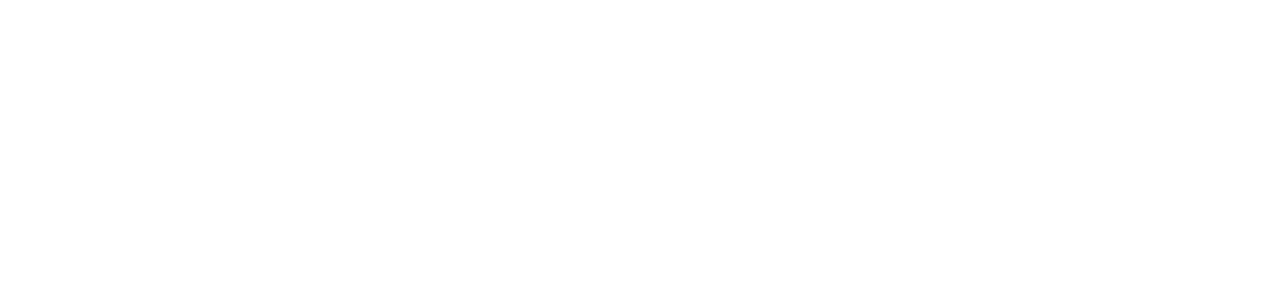
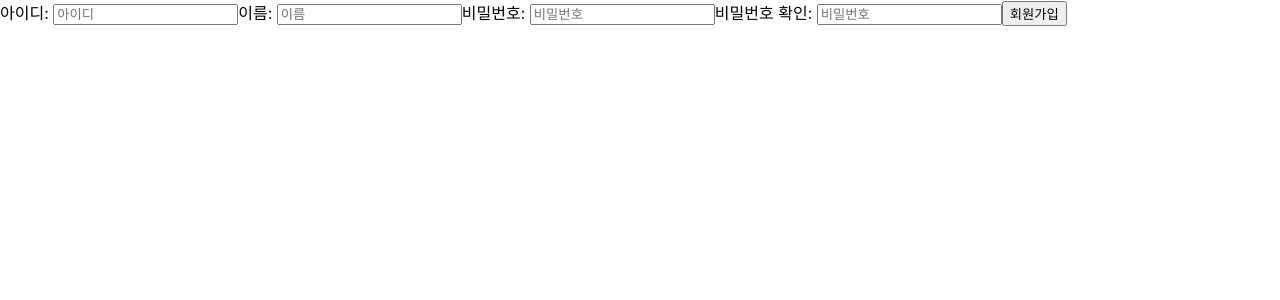
Before and after one commit to fullgon/DoingDoing, a React (Create React App) app: page /signUp in a window 1280 px wide. Before the commit this address had no page. Shown: the top 300 px of the page. Built offline with nearby package versions, Linux system fonts and the light colour scheme.

Commit message:
add SignIn.js & SignUp.js

```diff
--- a/src/index.js
+++ b/src/index.js
@@ -3,13 +3,16 @@
 import './index.css';
 import App from './App';
 import { BrowserRouter, Route, Routes } from 'react-router-dom';
+import SignIn from './signIn/SignIn';
+import SignUp from './signUp/SignUp';
 
 
 const root = ReactDOM.createRoot(document.getElementById('root'));
 root.render(
   <BrowserRouter>
     <Routes>
-      <Route path="/" element={<App/>} />
+      <Route path="/" element={<SignIn/>} />
+      <Route path='signUp' element={<SignUp/>}/>
     </Routes>
   </BrowserRouter>,
   root
--- /dev/null
+++ b/src/signIn/SignIn.js
@@ -0,0 +1,26 @@
+import {useEffect} from "react"
+import {useNavigate} from "react-router-dom"
+
+function SignIn(){
+
+    const navigate = useNavigate();
+
+    //로그인 버튼 클릭 시 계정 확인 후 로그인 처리
+
+    //회원가입 버튼 클릭 시 회원가입페이지로 이동
+    const goToSignUp = () =>{
+        navigate(`signUp`);
+    }
+    //useEffect();
+
+    return(
+        <div>
+            아이디: <input type="text" placeholder="아이디"></input>
+            비밀번호: <input type="password" placeholder="비밀번호"></input>
+            <input type="submit" value="로그인"></input>
+            <button onClick={goToSignUp}>회원가입</button>
+        </div>
+    )
+}
+
+export default SignIn;
--- /dev/null
+++ b/src/signUp/SignUp.js
@@ -0,0 +1,41 @@
+import { useState } from "react";
+import {useNavigate} from "react-router-dom"
+
+
+function SignUp(){
+
+    const navigate = useNavigate();
+
+    const [id, setId] = useState("");
+    const [pwd, setPwd] = useState("");
+    const [name, setName] = useState("");
+    const [pwdConfirm, setPwdConfirm] = useState("");
+
+    const signUp = () =>{
+        if(id == "" || id.length < 5){
+            window.alert("아이디를 입력해주세요");
+        }
+        else if(pwd == "" || pwd.length < 8){
+            window.alert("비밀번호를 입력해주세요");
+        }
+        else if(pwd != pwdConfirm){
+            window.alert("비밀번호가 일치하지 않습니다.");
+        }
+        else{
+            //회원가입 완료 & 로그인 페이지로 이동
+            navigate(-1);
+        }
+    }
+
+    return(
+        <div>
+            아이디: <input type="text" placeholder="아이디" onChange={(e)=> {setId(e.target.value);}}/>
+            이름: <input type="text" placeholder="이름" onChange={(e)=> {setName(e.target.value);}}/>
+            비밀번호: <input type="password" placeholder="비밀번호" onChange={(e)=> {setPwd(e.target.value);}}/>
+            비밀번호 확인: <input type="password" placeholder="비밀번호" onChange={(e)=> {setPwdConfirm(e.target.value);}}/>
+            <button onClick={signUp}>회원가입</button>
+        </div>
+    )
+}
+
+export default SignUp;
```
